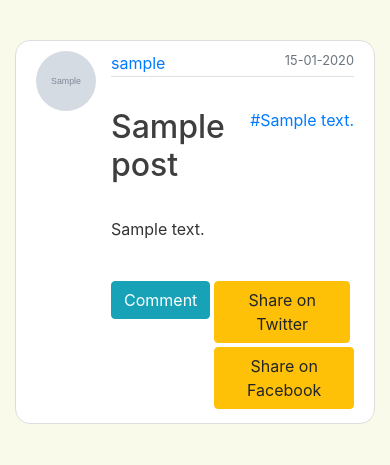
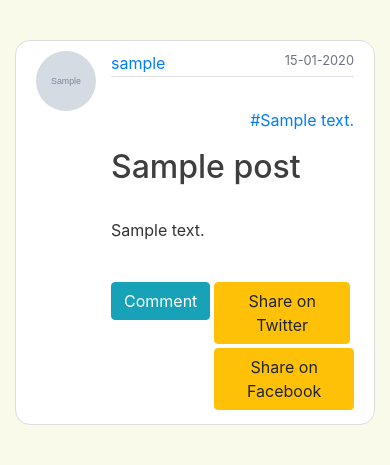
Before and after one commit to JulianHysi/personal-blog, a Flask app: page /post/1 in a window 390 px wide. Shown: the part 56-521 px from the top of the page. Run offline with Flask 2, Linux system fonts and the light colour scheme; tables that the repository leaves empty hold one stand-in row (values such as "Sample post"); grey boxes marked "Sample" are stand-in pictures; some libraries are stand-ins or nearby versions.

Commit message:
Make post tags responsive

```diff
--- a/personal_blog/templates/posts/post.html
+++ b/personal_blog/templates/posts/post.html
@@ -17,7 +17,7 @@
             <br><br>
             {% endif %}
         </div> <br>
-        <p class="right">
+        <p style="text-align: right;">
             {% for tag in tags %}
             <a href="{{ url_for('posts.posts_by_tag', tag_content=tag.content) }}">#{{ tag.content }}</a>
             {% endfor %}
```
